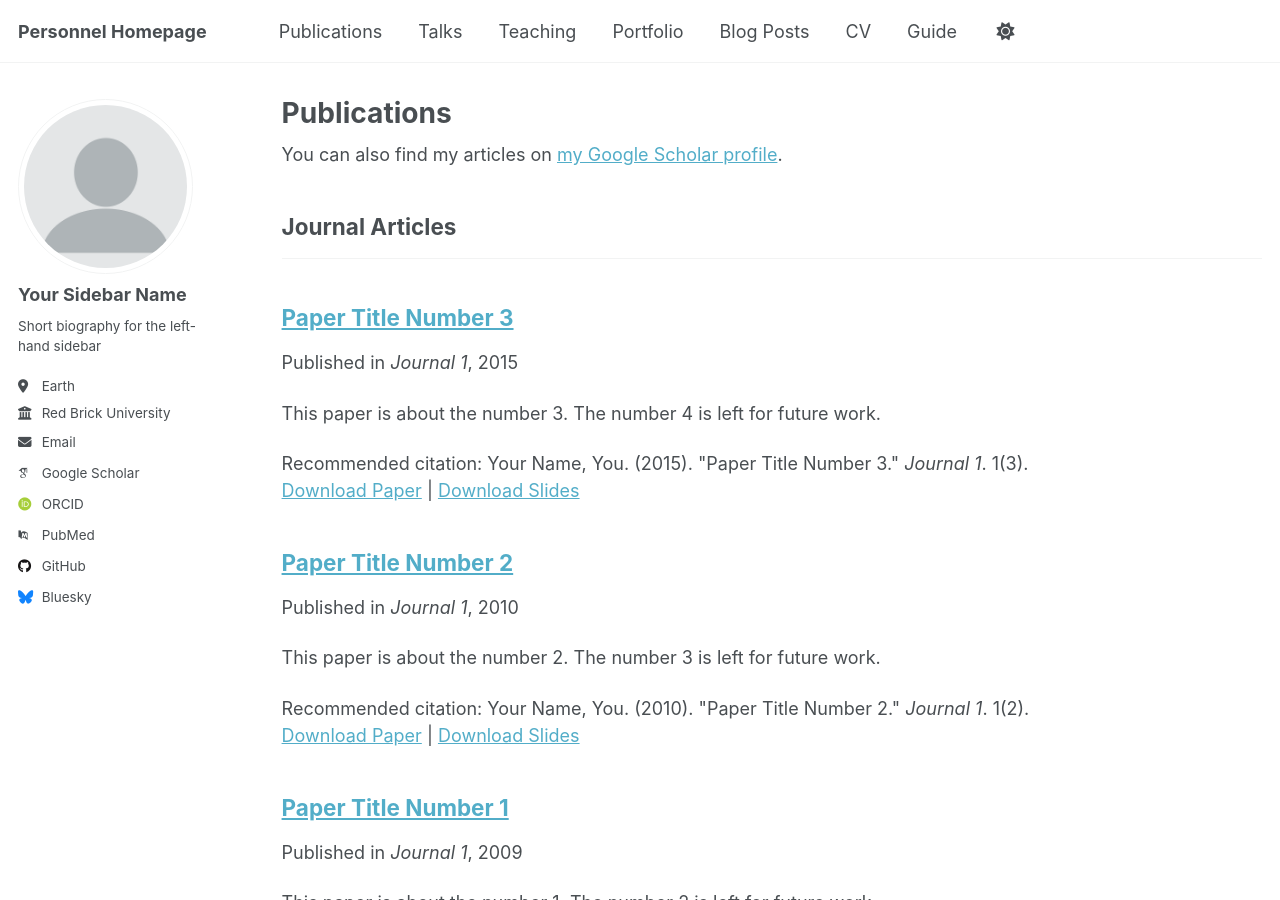
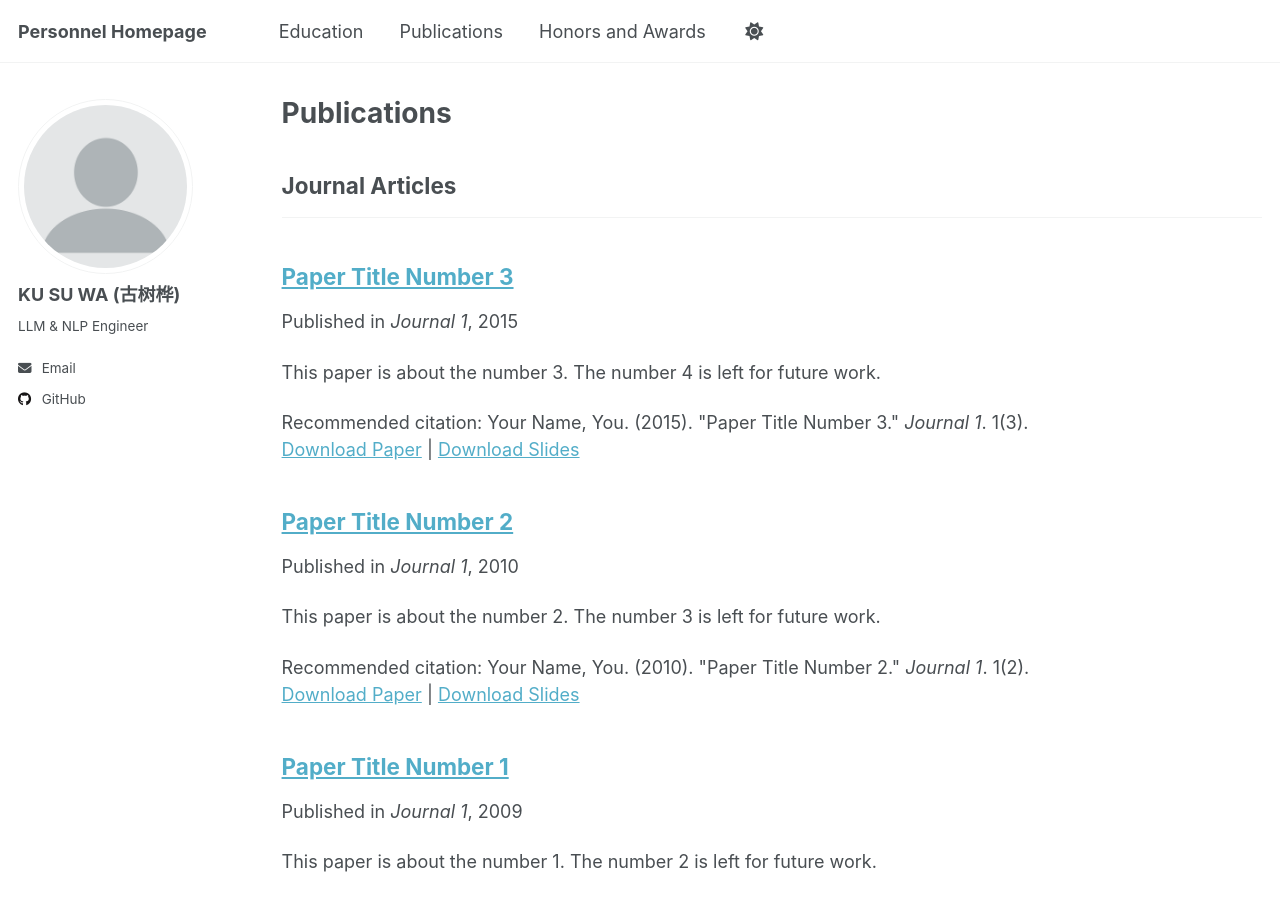
Before and after one commit to Ruka2/kutree, a Jekyll site: the page built from _pages/publications.html, in a window 1280 px wide and 900 px high. Built offline with Jekyll 4.4.1, drawn with Linux system fonts in a browser that asks for light colours; some web fonts are replaced; a script that is not in the unit is left out.

Commit message:
no message

```diff
--- a/_config.yml
+++ b/_config.yml
@@ -23,23 +23,23 @@ repository               : "academicpages/academicpages.github.io"
 author:
   # Biographic information
   avatar           : "profile.png"
-  name             : "Your Sidebar Name"
+  name             : "KU SU WA (古树桦)"
   pronouns         : # example: "she/her"
-  bio              : "Short biography for the left-hand sidebar"
-  location         : "Earth"
-  employer         : "Red Brick University"
+  bio              : "LLM & NLP Engineer"
+  location         : #
+  employer         : #
   uri              : # URL
-  email            : "none@example.org"
+  email            : "sku.contact.2024@gmail.com"
 
   # Academic websites
   academia         : # URL
   arxiv            : # URL - Update with the correct link to your profile
-  googlescholar    : "https://scholar.google.com/citations?user=PS_CX0AAAAAJ"
+  googlescholar    : # URL
   inspire-hep      : # URL
   impactstory      : # URL
-  orcid            : "http://orcid.org/yourorcidurl"
+  orcid            : # URL
   semantic         : # URL
-  pubmed           : "https://www.ncbi.nlm.nih.gov/pubmed/?term=john+snow"
+  pubmed           : # URL
   researchgate     : # URL
   scopus           : # URL
 
@@ -47,13 +47,13 @@ author:
   bitbucket        : # Username - Update with your username on the site
   codepen          : # Username
   dribbble         : # Username
-  github           : "academicpages"
+  github           : "https://github.com/Ruka2"
   kaggle           : # Username
   stackoverflow    : # User number or user number and name (i.e., use "1" or "1/jeff-atwood")
 
   # Social media
   artstation       : # Username
-  bluesky          : "bsky.app" # Replace this with you Bluesky username
+  bluesky          : # Replace this with you Bluesky username
   facebook         : # Username
   flickr           : # Username
   foursquare       : # Username
```
Also changed, not shown: _data/navigation.yml (+34 -21 lines).
